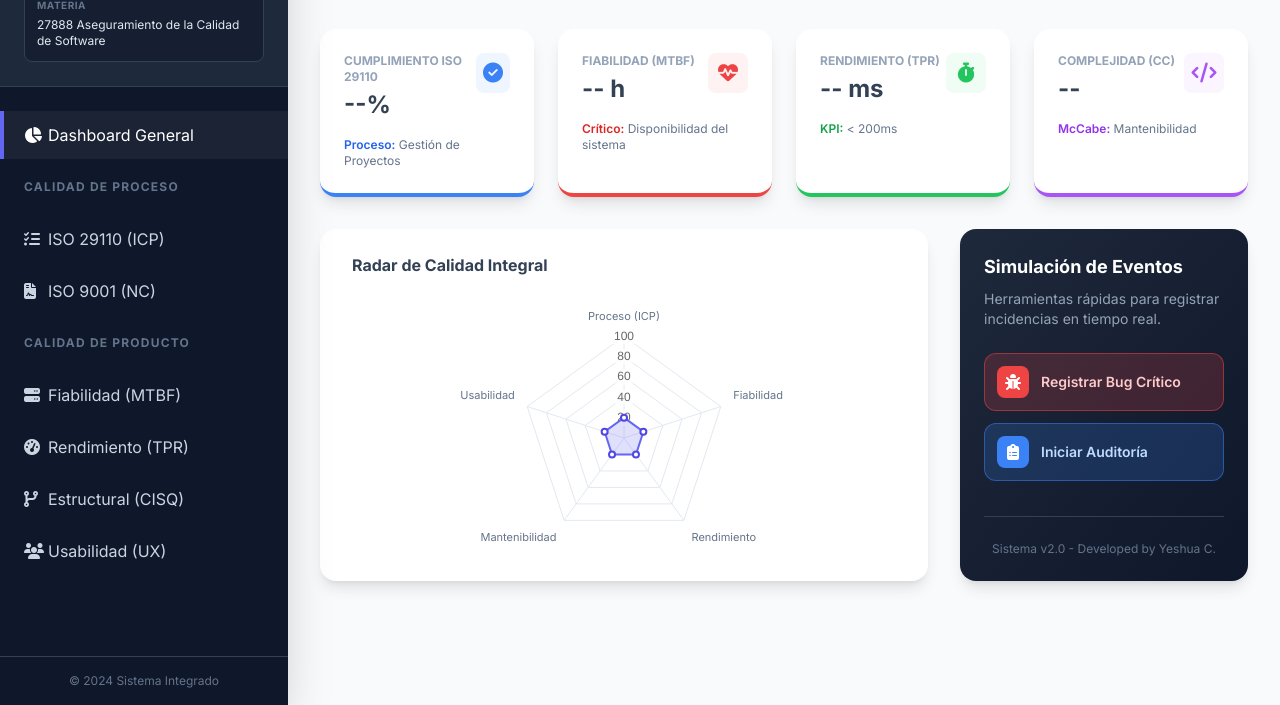
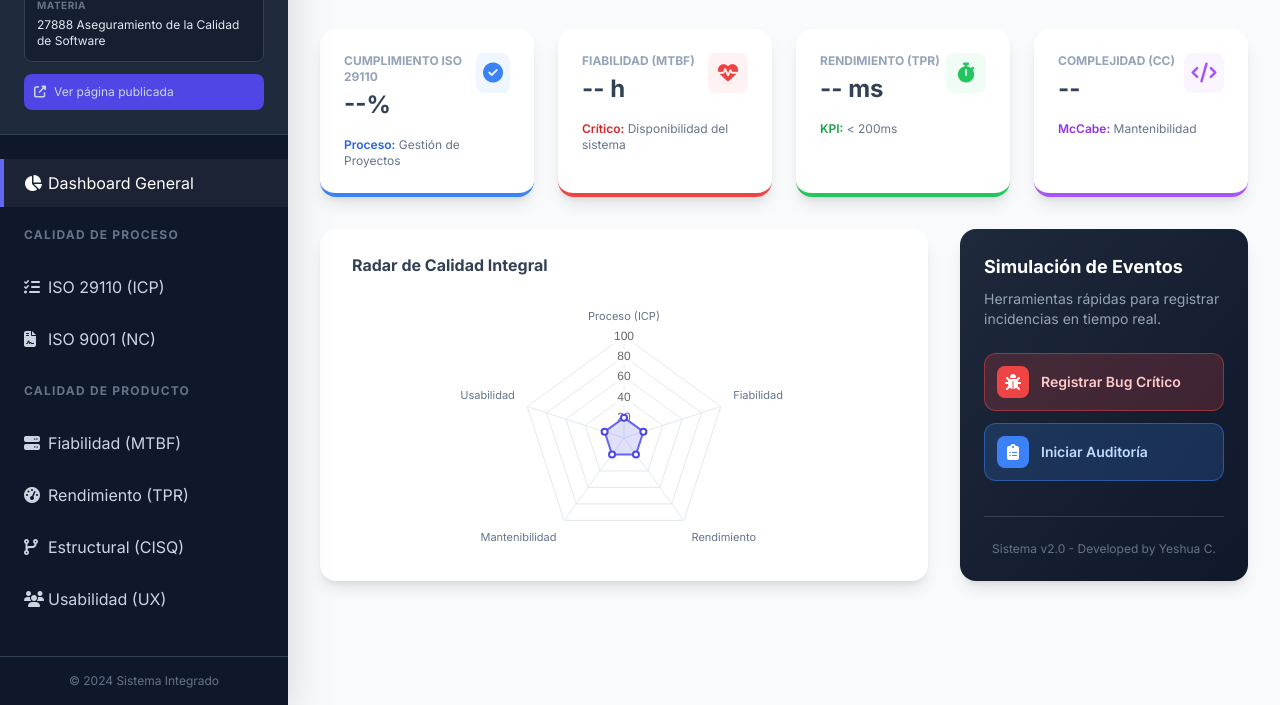
Before and after one commit to gyro2077/Chiliquinga_Yeshua_calidad_soft_formulas, a plain HTML site: page index.html in a window 1280 px wide. Shown: the part 95-800 px from the top of the page. Drawn offline with nearby package versions, Linux system fonts and the light colour scheme.

Commit message:
update link on render

```diff
--- a/index.html
+++ b/index.html
@@ -136,6 +136,11 @@
         <p class="text-[10px] uppercase tracking-wider text-slate-500 font-bold mb-1">Materia</p>
         <p class="text-xs text-slate-200 font-medium">27888 Aseguramiento de la Calidad de Software</p>
       </div>
+      <a href="https://chiliquinga-yeshua-calidad-soft-formulas.onrender.com" target="_blank"
+         class="mt-3 flex items-center gap-2 bg-indigo-600 hover:bg-indigo-700 p-2.5 rounded-lg transition-all group">
+        <i class="fas fa-external-link-alt text-xs group-hover:scale-110 transition-transform"></i>
+        <span class="text-xs font-medium">Ver página publicada</span>
+      </a>
     </div>
 
     <!-- Navigation -->
```
